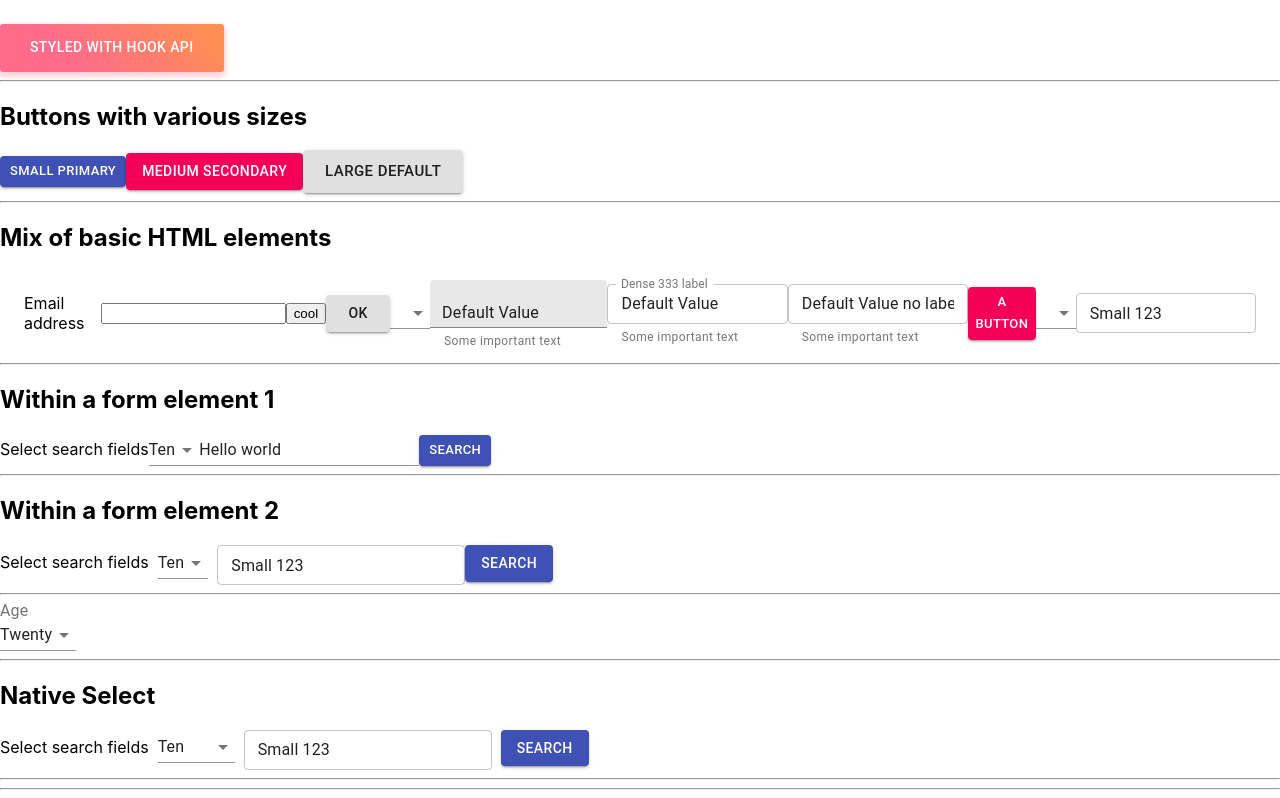
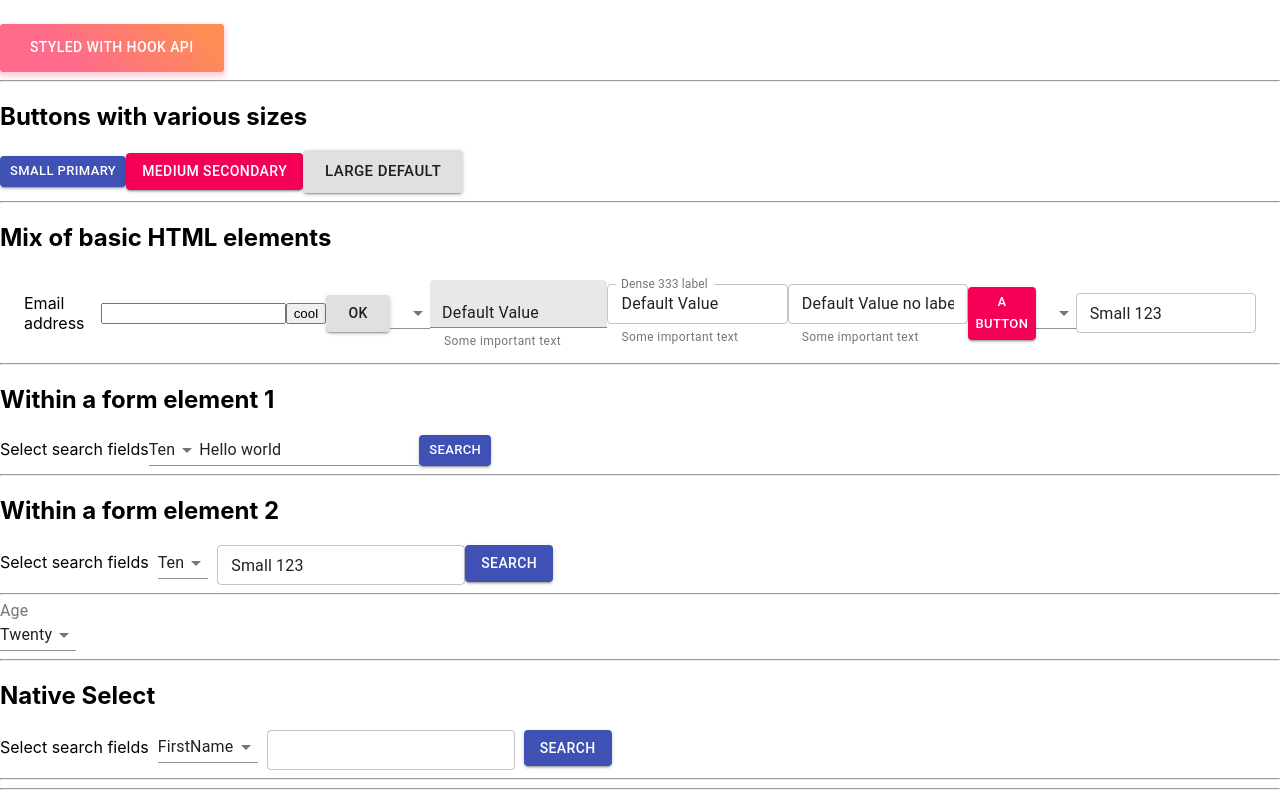
Before and after one commit to sdg002/reactjsmaterial, a React (Create React App) app: page /#/SampleToolBar in a window 1280 px wide. Shown: the part 236-1034 px from the top of the page. Built offline with nearby package versions, Linux system fonts and the light colour scheme.

Commit message:
Inline toolbar and readme updates

```diff
--- a/src/components/SampleToolbar.js
+++ b/src/components/SampleToolbar.js
@@ -174,24 +174,20 @@ class SampleToolbar extends Component {
                     </Select>
                 <hr/>
                 <h2>Native Select</h2>
-                <label htmlFor="select002">Select search fields</label>
+                <form  noValidate autoComplete="off">
+                    <label htmlFor="selectsearchfield">Select search fields</label>
                     <span>&nbsp;&nbsp;</span>
-                <NativeSelect id="select002">
-                    <option value="10">Ten</option>
-                    <option value="20">Twenty</option>
+                    <NativeSelect id="selectsearchfield" value={{}}>
+                        <option value="FirstName">FirstName</option>
+                        <option value="LastName">LastName</option>
                     </NativeSelect>
 
                     <span>&nbsp;&nbsp;</span>
                     <TextField
-                        label=""
-                        id="outlined-size-small"
-                        defaultValue="Small 123"
-                        variant="outlined"
-                        size="small"
-                        disableUnderline
-                        />
+                            label=""  id="outlined-size-small" defaultValue="" variant="outlined" size="small" disableUnderline />
                     <span>&nbsp;&nbsp;</span>
                     <Button size="medium" variant="contained" color="primary">Search</Button>
+                </form>
 
                 <hr/>
                 <hr/>
```
Also changed, not shown: 1 other file (tests, documents, lock files or other folders). Lines whose indentation alone changed are shown as unchanged.
